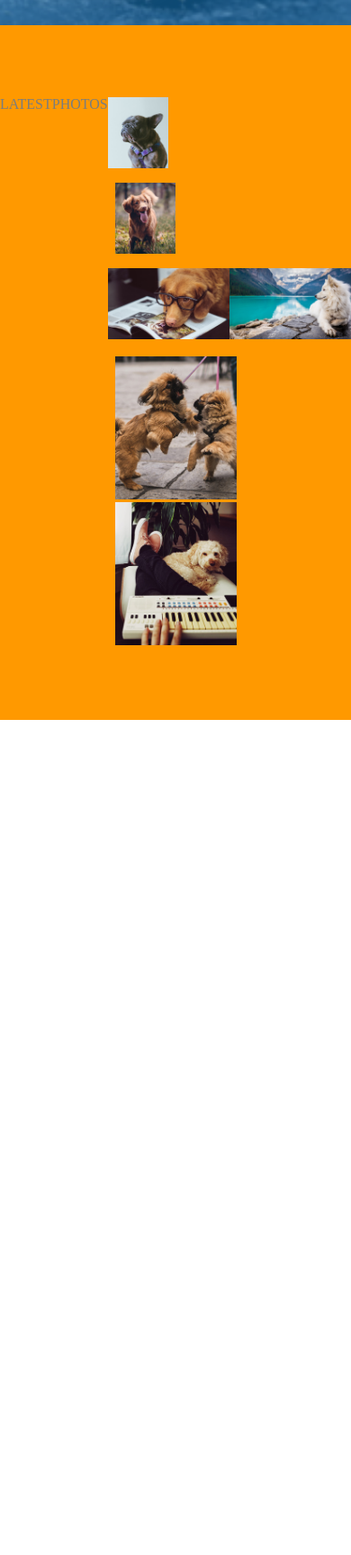
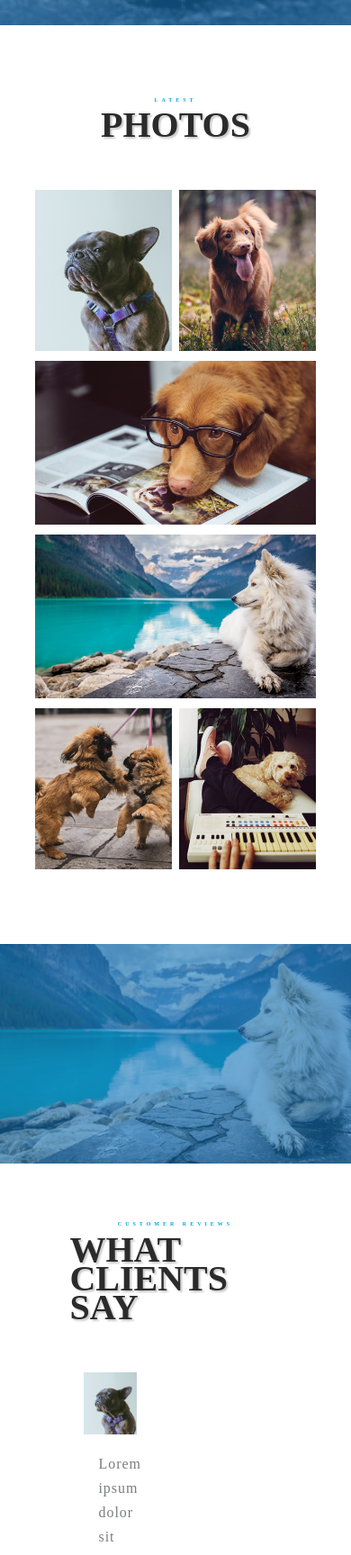
Before and after one commit to yucheng-yc/myproject, a plain HTML site: page index.html in a window 390 px wide. Shown: the part 5224-6952 px from the top of the page at 90% size. Before the commit the page ends 6024 px from the top, so only its background shows below. Drawn offline with Linux system fonts and the light colour scheme.

Commit message:
8/28/0:04

```diff
--- a/index.html
+++ b/index.html
@@ -157,27 +157,49 @@
     </div>
     <!-- 图片集合 -->
     <div class="photosBox">
-        <span>LATEST</span>
+            <span>LATEST</span>
             <h3>PHOTOS</h3>
             <div class="photosItem">
                 <div>
-                    <div><img src="./images/g1.jpg" alt=""></div>
-                    <div><img src="./images/g2.jpg" alt=""></div>
+                    <a href=""><img src="./images/g1.jpg" alt=""></a>
+                    <a href=""><img src="./images/g2.jpg" alt=""></a>
                 </div>
 
                 <div>
-                    <img src="./images/g3.jpg" alt="">
+                    <a href="#"><img src="./images/g3.jpg" alt=""></a>
                 </div>
 
                 <div>
-                    <img src="./images/g4.jpg" alt="">
+                    <a href="#"><img src="./images/g4.jpg" alt=""></a>
                 </div>
 
                 <div>
-                    <img src="./images/g5.jpg" alt="">
-                    <img src="./images/g6.jpg" alt="">
+                    <a href="#"><img src="./images/g5.jpg" alt=""></a>
+                    <a href="#"><img src="./images/g6.jpg" alt=""></a>
                 </div>
             </div>
     </div>
+
+    <!-- 重复透明背景栏 -->
+    <div class="transBg">
+        <div class="transBox">
+            <div class="" style="height: 100px"></div>
+        </div>
+    </div>
+
+    <!-- 轮播图文区 -->
+    <div class="carouselImgText">
+        <div class="carouselItem">
+            <span>CUSTOMER REVIEWS</span>
+            <h3>WHAT CLIENTS SAY</h3>
+            <div class="imgTextItem">
+                <div>
+                    <img src="./images/g1.jpg" alt="">
+                    <p>Lorem ipsum dolor sit amet consectetur adipisicing elit. </p>
+                </div>
+            </div>
+        </div>
+    </div>
+
 </body>
 </html>
--- a/scss/index.scss
+++ b/scss/index.scss
@@ -181,6 +181,29 @@
     // 清楚第一个 p的下边距
     .leftFont>p {
         margin-bottom: 0px !important;
+    }
+
+    /**
+    *图片集合
+    */
+    //设置图面总盒子的宽度
+    .photosBox .photosItem {
+        flex-direction: column;
+    }
+    //将大盒子分为4个小盒子 每排一个
+    .photosItem div {
+        width: 100% !important;
+        overflow: hidden;
+    }
+    //设置第一个和最后一个盒子 图片缝隙清除
+    .photosItem div:first-child a:last-child {
+        padding-right: 0px !important;
+    }
+    .photosItem div:last-child a:first-child {
+        padding-left: 0px !important;
+    }
+    .photosItem div:nth-child(2) {
+        padding-bottom: 0.5rem !important;
     }
 
 }
@@ -425,43 +448,96 @@
 /**
 *图片集合
 */
+//设置图面总盒子居中
 .photosBox {
-    background-color: $fontOrange;
+    // background-color: $fontOrange;
     display: flex;
+    flex-direction: column;
     justify-content: center;
+    align-items: center;
     padding: 5rem 0px;
-
 }
+.photosBox span ,.carouselItem span{
+    display: block;
+    font-weight: 700;
+    text-transform: uppercase;
+    font-size: 0.35em;
+    color: #00a8e0;
+    letter-spacing: 4px;
+    margin-bottom: 0.6rem;
+}
+.photosBox h3,.carouselItem h3{
+    line-height: 2rem;
+    text-shadow: 2px 2px 2px rgba(41, 41, 41, 0.26);
+    font-size: 2.5em;
+    color: #2b2b2b;
+    font-weight: 800;
+    margin-bottom: 3.5rem;
+}
+//设置图面总盒子的宽度
 .photosBox .photosItem {
     width: 80%;
     display: flex;
     flex-wrap: wrap;
 }
+//讲大盒子分为4个小盒子 每排2个
 .photosItem div {
     width: 50%;
-
+    overflow: hidden;
 }
-.photosItem div:first-child  {
-    padding-right: 0.5rem;
-    padding-bottom: 0.5rem;
-}
-.photosItem div:first-child div {
-    display: flex;
-}
-.photosItem div:first-child div:first-child {
-    padding-right: 0.5rem;
-}
-.photosItem div:nth-child(2) {
-    padding-bottom: 0.5rem;
-}
-.photosItem div:last-child {
-    padding-top: 0.5rem;
-    padding-left: 0.5rem;
-}
-.photosItem div:last-child div:last-child {
-    padding-left: 0.5rem;
-}
+//设置每个图片占满，同时高度自适应
 .photosItem img {
     width: 100%;
     height: auto;
 }
+//第一个和最后一个盒子 使用弹性布局
+.photosItem div:first-child,.photosItem div:last-child{
+    display: flex;
+    justify-content: space-around;
+}
+//弹性子项宽度对半
+.photosItem div:first-child a,.photosItem div:last-child a{
+    width: 50%;
+    display: block;
+}
+//设置第一个和最后一个盒子 图片缝隙
+.photosItem div:first-child a {
+    padding-right: 0.5rem;
+    padding-bottom: 0.5rem;
+}
+.photosItem div:last-child a {
+    padding-left: 0.5rem;
+    padding-top: 0.5rem;
+}
+/*
+*轮播图文区
+*/
+.carouselImgText {
+    padding: 3rem;
+    display: flex;
+    justify-content: center;
+}
+.carouselImgText .carouselItem {
+    width: 80%;
+    padding-top: 1rem;
+    display: flex;
+    flex-direction: column;
+    justify-content: center;
+    align-items: center;
+}
+.imgTextItem {
+    display: flex;
+}
+.imgTextItem div {
+    width: 25%;
+    height: auto;
+    overflow: hidden;
+    padding: 0 1rem;
+}
+.imgTextItem div img {
+    width: 100%;
+    height: auto;
+}
+.imgTextItem div p {
+    padding: 1rem;
+}
```
Also changed, not shown: css/index.css, 1 other file.
